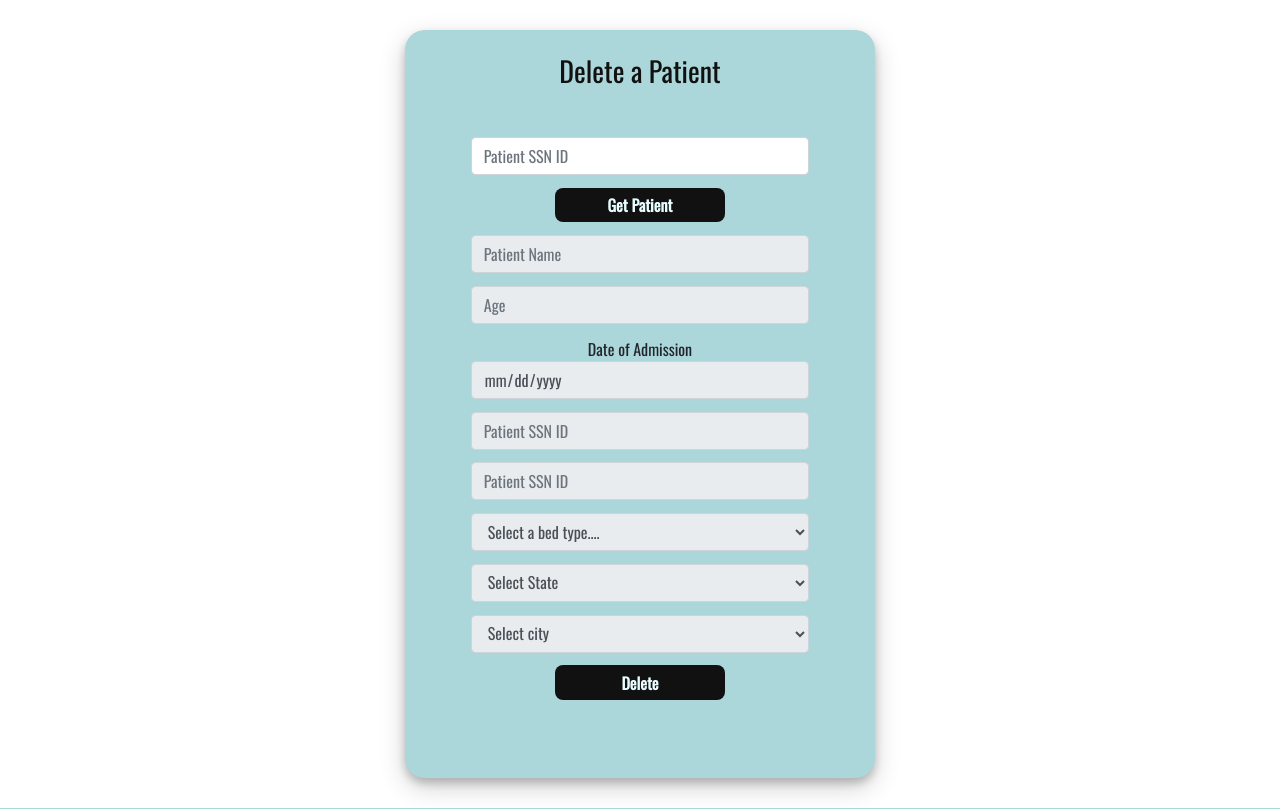
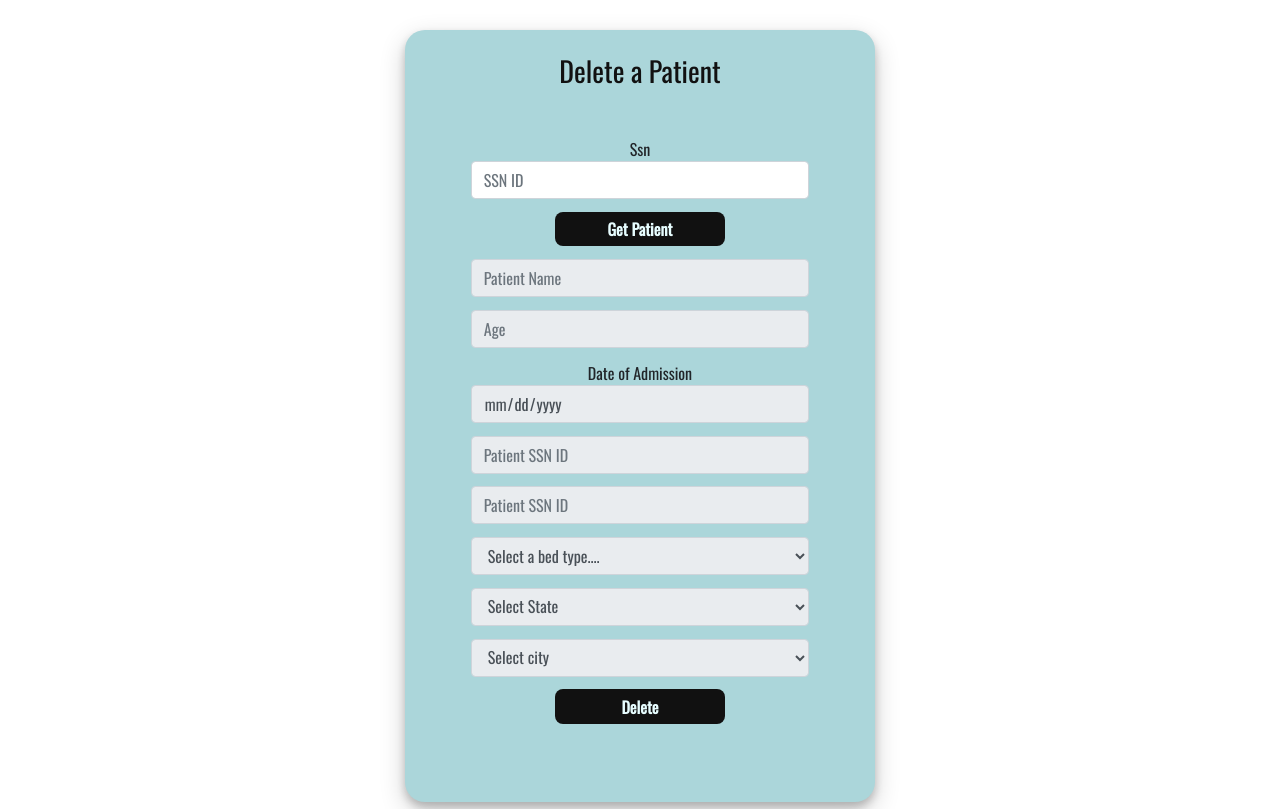
Before and after one commit to ayushgd/hms, a Python web app: template templates/delete_patient.html in a window 1280 px wide. Shown: the part 72-881 px from the top of the page. Run offline with Jinja, Linux system fonts and the light colour scheme; the template is opened without the code that fills it: most values are stand-ins (such as "Sample title", 1, 10 or a date in 2020); form fields are guessed from the names that the template uses; some libraries are stand-ins or nearby versions.

Commit message:
wtf form integrated for delete patient

```diff
--- a/templates/delete_patient.html
+++ b/templates/delete_patient.html
@@ -9,10 +9,15 @@
     <div>
         <div class="login-form-2 text-center">
             <h3>Delete a Patient</h3>
-            <form name="patient" method="POST" action="/patient" id="form1" novalidate>
+            <form name="patient" method="POST" action={{url_for('delete_patient')}} id="form1" novalidate>
+                {{form.hidden_tag()}}
 
                 <div class="form-group">
-                    <input type="text" class="form-control" placeholder="Patient SSN ID" value="" />
+                    {{form.ssn_id.label}}
+                    {{form.ssn_id(class_="form-control",placeholder="SSN ID")}}
+                    {% for err in form.ssn_id.errors %}
+                    <span style="color: red;">[{{ err }}]</span>
+                     {% endfor %}
                 </div>
                 <div class="form-group ">
                     <input type="submit" class="btnSubmit text-center" value="Get Patient"/>
```
Also changed, not shown: Forms.py (+7 -1 lines), Routes.py (+9 -3 lines).
